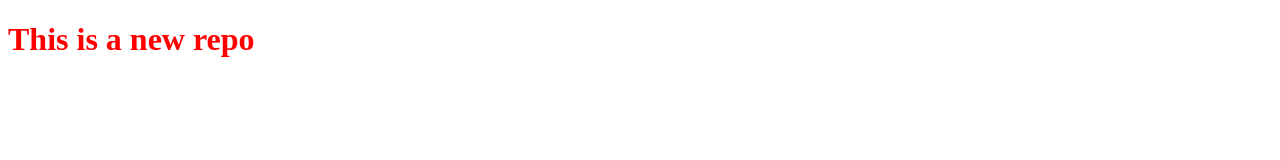
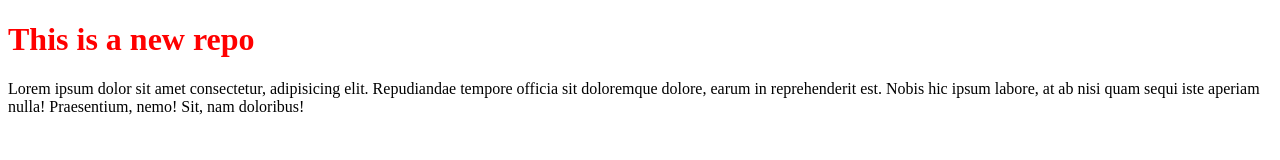
Before and after one commit to vickx27/localrepo, a plain HTML site: page index.html in a window 1280 px wide. Drawn offline with Linux system fonts and the light colour scheme.

Commit message:
feature new

```diff
--- a/index.html
+++ b/index.html
@@ -8,5 +8,6 @@
 </head>
 <body>
     <h1>This is a new repo </h1>
+    <p>Lorem ipsum dolor sit amet consectetur, adipisicing elit. Repudiandae tempore officia sit doloremque dolore, earum in reprehenderit est. Nobis hic ipsum labore, at ab nisi quam sequi iste aperiam nulla! Praesentium, nemo! Sit, nam doloribus!</p>
 </body>
 </html>
```
